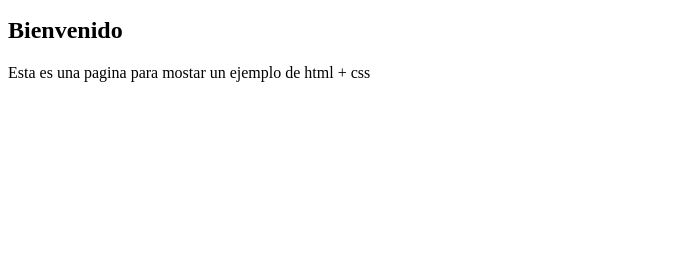
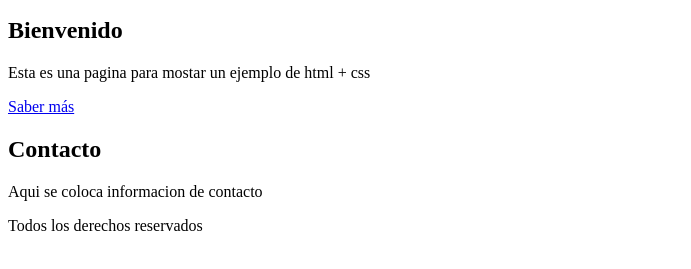
Before and after one commit to karenliceth/html_licka, a plain HTML site: page index.html in a window 1280 px wide. Shown: the part 101-370 px from the top of the page, without its empty margins (0-691 px from the left). Drawn offline with Linux system fonts and the light colour scheme.

Commit message:
Se finaliza el html

```diff
--- a/index.html
+++ b/index.html
@@ -16,6 +16,14 @@
             <section class="card">
                 <h2>Bienvenido</h2>
                 <p>Esta es una pagina para mostar un ejemplo de html + css</p>
+                <a class="btn" href="#">Saber más</a>
+            </section>
+            <section class="card">
+                <h2>Contacto</h2>
+                <p>Aqui se coloca informacion de contacto</p>
             </section>
         </main>
+        <footer class="site-footer">
+            <p>Todos los derechos reservados</p>
+    </body>
 </html>
```
